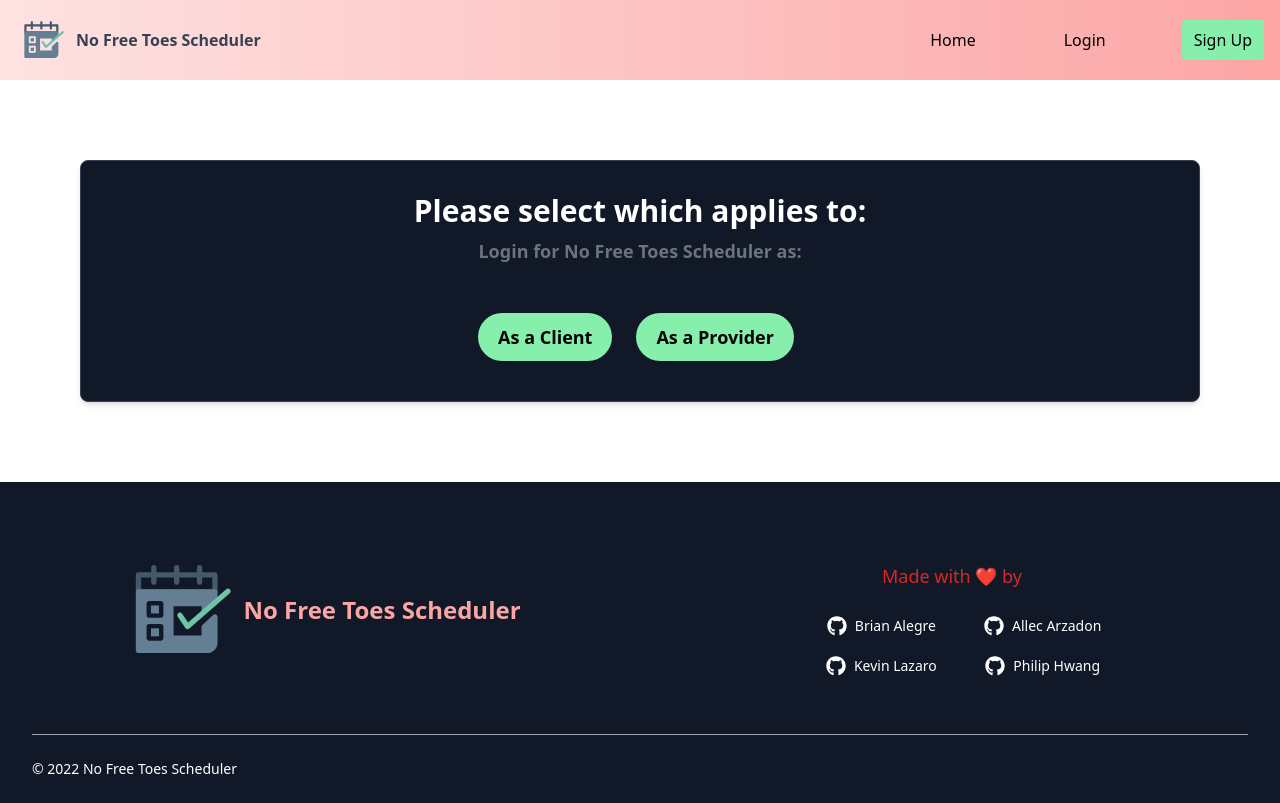
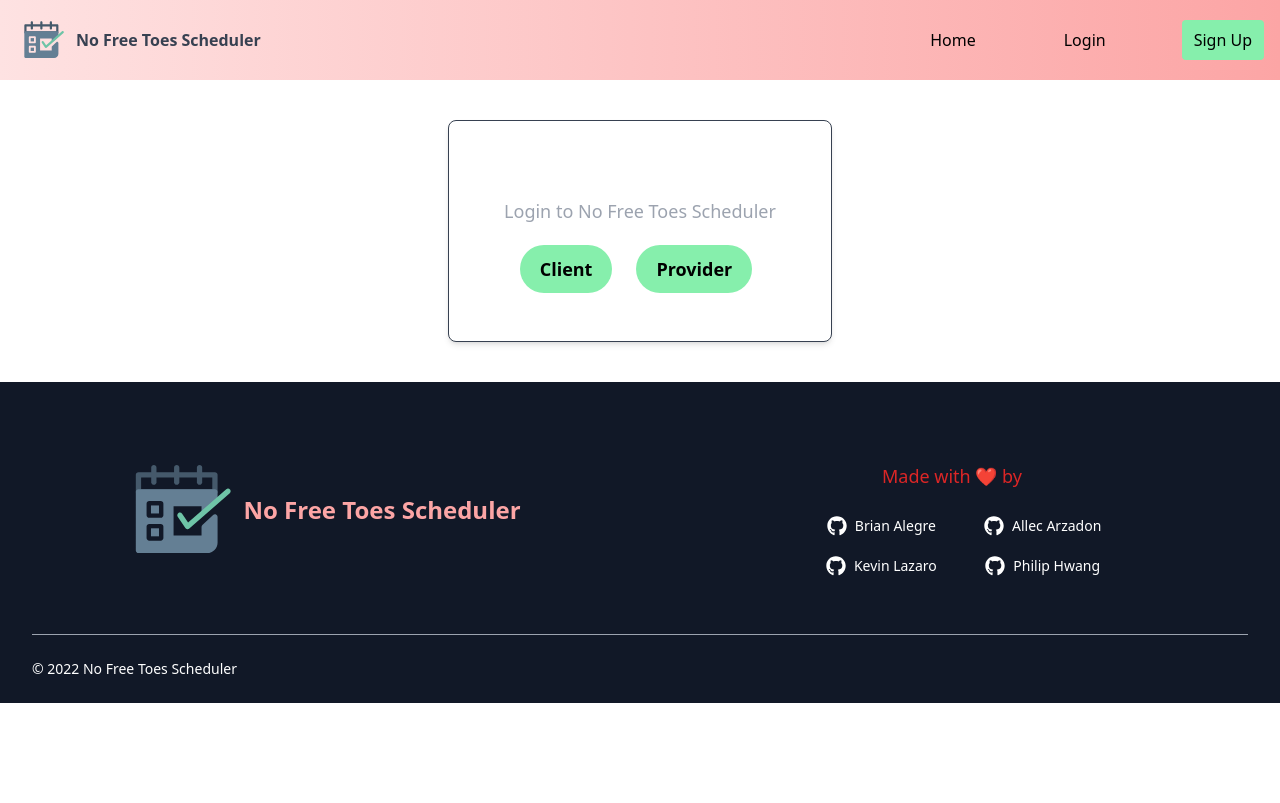
Before and after one commit to brianalegre/No-Free-Toes, a React (Create React App) app in the folder client/: page /login in a window 1280 px wide. Built offline with nearby package versions, Linux system fonts and the light colour scheme; the HTML template or start-up script is replaced by a standard one.

Commit message:
finished login style

```diff
--- a/client/src/components/Login/Login.js
+++ b/client/src/components/Login/Login.js
@@ -5,21 +5,19 @@ const Login = () => {
 
     return (
 
-    <div className=" p-20 min-w-center">
-    <div className="p-4 w-center text-center bg-gray-900 rounded-lg font-black border shadow-md sm:p-8 border-gray-700">
-            <h5 className="mb-2 text-3xl font-bold text-white">Please select which applies to:</h5>
-            <p className="mb-5 text-base text-gray-500 sm:text-lg dark:text-gray-400">Login for No Free Toes Scheduler as:</p>
+    <div className=" p-10 max-w-center">
+    <div className="p-10 min-w-center m-auto w-full text-center max-w-sm bg-white rounded-lg border border-gray-200 shadow-md sm:p-6 md:p-8 bg-gray-800 border-gray-700">
+            <h5 className="mb-2 text-3xl font-bold text-white">Select Login Option</h5>
+            <p className="mb-5 text-base text-gray-400 sm:text-lg ">Login to No Free Toes Scheduler</p>
             <div className="justify-center items-center space-y-4 sm:flex sm:space-y-0 sm:space-x-4">
             <Link to="/login/client" >
-                    <svg className="mr-3 w-7 h-7" aria-hidden="true" focusable="false" data-prefix="fab"><path fill="currentColor" d="M318.7 268.7c-.2-36.7 16.4-64.4 50-84.8-18.8-26.9-47.2-41.7-84.7-44.6-35.5-2.8-74.3 20.7-88.5 20.7-15 0-49.4-19.7-76.4-19.7C63.3 141.2 4 184.8 4 273.5q0 39.3 14.4 81.2c12.8 36.7 59 126.7 107.2 125.2 25.2-.6 43-17.9 75.8-17.9 31.8 0 48.3 17.9 76.4 17.9 48.6-.7 90.4-82.5 102.6-119.3-65.2-30.7-61.7-90-61.7-91.9zm-56.6-164.2c27.3-32.4 24.8-61.9 24-72.5-24.1 1.4-52 16.4-67.9 34.9-17.5 19.8-27.8 44.3-25.6 71.9 26.1 2 49.9-11.4 69.5-34.3z"></path></svg>
                     <div className="text-left">
-                        <div className="py-2.5 px-5 mr-2 mb-2 text-lg font-semibold focus:outline-none rounded-full text-center bg-green-300 hover:bg-green-700 text-black hover:text-gray-100 rounded transition duration-300">As a Client</div>
+                        <div className="py-2.5 px-5 mr-2 mb-4 text-lg font-semibold focus:outline-none rounded-full text-center bg-green-300 hover:bg-green-700 text-black hover:text-gray-100 rounded transition duration-300">Client</div>
                     </div>
                 </Link>
                 <Link to="/login/provider" >
-                    <svg className="mr-3 w-7 h-7" aria-hidden="true" focusable="false" data-prefix="fab"><path fill="currentColor" d="M318.7 268.7c-.2-36.7 16.4-64.4 50-84.8-18.8-26.9-47.2-41.7-84.7-44.6-35.5-2.8-74.3 20.7-88.5 20.7-15 0-49.4-19.7-76.4-19.7C63.3 141.2 4 184.8 4 273.5q0 39.3 14.4 81.2c12.8 36.7 59 126.7 107.2 125.2 25.2-.6 43-17.9 75.8-17.9 31.8 0 48.3 17.9 76.4 17.9 48.6-.7 90.4-82.5 102.6-119.3-65.2-30.7-61.7-90-61.7-91.9zm-56.6-164.2c27.3-32.4 24.8-61.9 24-72.5-24.1 1.4-52 16.4-67.9 34.9-17.5 19.8-27.8 44.3-25.6 71.9 26.1 2 49.9-11.4 69.5-34.3z"></path></svg>
                     <div className="text-left">
-                        <div className="py-2.5 px-5 mr-2 mb-2 text-lg font-semibold focus:outline-none rounded-full text-center bg-green-300 hover:bg-green-700 text-black hover:text-gray-100 rounded transition duration-300">As a Provider</div>
+                        <div className="py-2.5 px-5 mr-2 mb-4 text-lg font-semibold focus:outline-none rounded-full text-center bg-green-300 hover:bg-green-700 text-black hover:text-gray-100 rounded transition duration-300">Provider</div>
                     </div>
 
                     </Link>
--- a/client/src/components/Login/pages/ProviderLogin.js
+++ b/client/src/components/Login/pages/ProviderLogin.js
@@ -78,10 +78,11 @@ const ProviderLogin = () => {
     //   </form>
     // </div>
 
-    <main className="flex-row justify-center mb-4">
+    <div className=" p-10">
+    <main className=" p-10 min-w-center m-auto w-full text-center max-w-sm bg-white rounded-lg border border-gray-200 shadow-md sm:p-6 md:p-8 bg-gray-800 border-gray-700">
         <div className="col-12 col-lg-10">
             <div className="card">
-          <h4 className="card-header bg-dark text-light p-2">Proivder Login</h4>
+                <h4 className="mb-2 text-3xl font-bold text-white">Service Provider Login</h4>
                 <div className="card-body">
                     {data ? (
                         <p>
@@ -90,29 +91,40 @@ const ProviderLogin = () => {
                         </p>
                     ) : (
                         <form onSubmit={handleFormSubmit}>
+                        <label for="email" class="block m-4 text-sm font-medium text-gray-300">Please enter your email</label>
                             <input
-                  className="form-input"
+                                className="form-input bg-gray-100 border border-green-300 text-gray-900 text-sm rounded-lg focus:ring-green-700 focus:border-green-700 block w-full p-2.5 "
                                 placeholder="Your email"
                                 name="email"
                                 type="email"
                                 value={formState.email}
                                 onChange={handleChange}
                             />
+                            <label for="password" class="block m-4 text-sm font-medium text-gray-300">Please enter your password</label>
                             <input
-                  className="form-input"
-                  placeholder="******"
+                                className="form-input mb-4 bg-gray-100 border border-green-300 text-gray-900 text-sm rounded-lg focus:ring-green-700 focus:border-green-700 block w-full p-2.5 "
+                                placeholder="********"
                                 name="password"
                                 type="password"
                                 value={formState.password}
                                 onChange={handleChange}
                             />
+                            <div class="flex items-start">
+                            <div class="flex items-center h-5">
+                            <input id="remember" type="checkbox" value="" class="w-4 h-4 bg-gray-50 rounded border border-gray-300 focus:ring-3 focus:ring-blue-300 dark:bg-gray-700 dark:border-gray-600 dark:focus:ring-blue-600 dark:ring-offset-gray-800" required />
+                            </div>
+                            <label for="remember" class="ml-2 mb-4 text-sm font-medium text-gray-300">Remember me</label>
+                            </div>
                             <button
-                  className="btn btn-block btn-primary"
+                                className="btn btn-block btn py-2.5 px-5 mr-2 mb-2 text-lg font-semibold focus:outline-none rounded-full text-center bg-green-300 hover:bg-green-700 text-black hover:text-gray-100 rounded transition duration-300"
                                 style={{ cursor: 'pointer' }}
                                 type="submit"
                             >
                                 Submit
                             </button>
+                            <div class="text-sm font-medium text-gray-300">
+                            Not registered? <Link to="/signup" class="text-green-500 hover:underline">Sign Up</Link>
+                            </div>
                         </form>
                     )}
 
@@ -125,7 +137,9 @@ const ProviderLogin = () => {
             </div>
         </div>
     </main>
+    </div>
+
 );
-}
+};
 
 export default ProviderLogin;
--- a/client/src/components/Signup/SignUp.js
+++ b/client/src/components/Signup/SignUp.js
@@ -5,21 +5,19 @@ const Signup = () => {
 
     return (
 
-    <div className=" p-20 min-w-center">
-        <div className="p-4 w-center text-center bg-gray-900 rounded-lg font-black border shadow-md sm:p-8 border-gray-700">
-            <h5 className="mb-2 text-3xl font-bold text-white">Please select which applies to:</h5>
-            <p className="mb-5 text-base text-gray-500 sm:text-lg dark:text-gray-400">Sign Up for No Free Toes Scheduler as:</p>
+    <div className=" p-10 min-w-center">
+        <div className="p-10 min-w-center m-auto w-full text-center max-w-sm bg-white rounded-lg border border-gray-200 shadow-md sm:p-6 md:p-8 bg-gray-800 border-gray-700">
+            <h5 className="mb-2 text-3xl font-bold text-white">Select Sign Up Option</h5>
+            <p className="mb-5 text-base text-gray-400 sm:text-lg ">Sign Up for No Free Toes Scheduler</p>
             <div className="justify-center items-center space-y-4 sm:flex sm:space-y-0 sm:space-x-4">
             <Link to="/signup/client" >
-                    <svg className="mr-3 w-7 h-7" aria-hidden="true" focusable="false" data-prefix="fab"><path fill="currentColor" d="M318.7 268.7c-.2-36.7 16.4-64.4 50-84.8-18.8-26.9-47.2-41.7-84.7-44.6-35.5-2.8-74.3 20.7-88.5 20.7-15 0-49.4-19.7-76.4-19.7C63.3 141.2 4 184.8 4 273.5q0 39.3 14.4 81.2c12.8 36.7 59 126.7 107.2 125.2 25.2-.6 43-17.9 75.8-17.9 31.8 0 48.3 17.9 76.4 17.9 48.6-.7 90.4-82.5 102.6-119.3-65.2-30.7-61.7-90-61.7-91.9zm-56.6-164.2c27.3-32.4 24.8-61.9 24-72.5-24.1 1.4-52 16.4-67.9 34.9-17.5 19.8-27.8 44.3-25.6 71.9 26.1 2 49.9-11.4 69.5-34.3z"></path></svg>
                     <div className="text-left">
-                        <div className="py-2.5 px-5 mr-2 mb-2 text-lg font-semibold focus:outline-none rounded-full text-center bg-green-300 hover:bg-green-700 text-black hover:text-gray-100 rounded transition duration-300">As a Client</div>
+                        <div className="py-2.5 px-5 mr-2 mb-4 text-lg font-semibold focus:outline-none rounded-full text-center bg-green-300 hover:bg-green-700 text-black hover:text-gray-100 rounded transition duration-300">Client</div>
                     </div>
                 </Link>
                 <Link to="/signup/provider" >
-                    <svg className="mr-3 w-7 h-7" aria-hidden="true" focusable="false" data-prefix="fab"><path fill="currentColor" d="M318.7 268.7c-.2-36.7 16.4-64.4 50-84.8-18.8-26.9-47.2-41.7-84.7-44.6-35.5-2.8-74.3 20.7-88.5 20.7-15 0-49.4-19.7-76.4-19.7C63.3 141.2 4 184.8 4 273.5q0 39.3 14.4 81.2c12.8 36.7 59 126.7 107.2 125.2 25.2-.6 43-17.9 75.8-17.9 31.8 0 48.3 17.9 76.4 17.9 48.6-.7 90.4-82.5 102.6-119.3-65.2-30.7-61.7-90-61.7-91.9zm-56.6-164.2c27.3-32.4 24.8-61.9 24-72.5-24.1 1.4-52 16.4-67.9 34.9-17.5 19.8-27.8 44.3-25.6 71.9 26.1 2 49.9-11.4 69.5-34.3z"></path></svg>
                     <div className="text-left">
-                        <div className="py-2.5 px-5 mr-2 mb-2 text-lg font-semibold focus:outline-none rounded-full text-center bg-green-300 hover:bg-green-700 text-black hover:text-gray-100 rounded transition duration-300">As a Provider</div>
+                        <div className="py-2.5 px-5 mr-2 mb-4 text-lg font-semibold focus:outline-none rounded-full text-center bg-green-300 hover:bg-green-700 text-black hover:text-gray-100 rounded transition duration-300">Provider</div>
                     </div>
                 </Link>
             </div>
--- a/client/src/components/Signup/pages/ProviderSignup.js
+++ b/client/src/components/Signup/pages/ProviderSignup.js
@@ -14,10 +14,6 @@ const ProviderSignup = () => {
     error: catError,
     loading,
   } = useQuery(QUERY_ALL_SERVICECATEGORIES);
-
-  const [errorMessage, setErrorMessage] = useState('');
-
-  setErrorMessage('Please fill out all necessary info!');
 
   const [selectedOption, setSelectedOption] = useState(null);
   // const [destructure, setDestructure] = useState(null);
@@ -82,10 +78,11 @@ const ProviderSignup = () => {
       Auth.loginServiceUser(data.addServiceUser.token);
     } catch (e) {
       console.error(e);
-
     }
 
   };
+
+  // SERVICE DROPDOWN
   const cats4Dropdown =
     categories?.serviceCategories?.map((cat) => ({
       serviceCategory: cat._id,
@@ -300,7 +297,7 @@ const ProviderSignup = () => {
 
             {error && (
               <div className="my-3 p-3 bg-danger text-black">
-                {errorMessage}
+                {error.message}
               </div>
             )}
           </div>
```
Also changed, not shown: client/src/components/Login/pages/ClientLogin.js (+29 -17 lines). Lines whose indentation alone changed are shown as unchanged.
